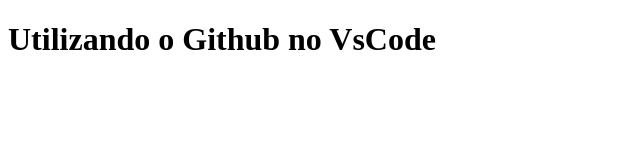
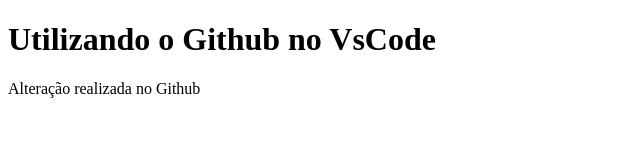
Before and after one commit to renatoomonteiro/Teste-github-vscode, a plain HTML site: page index.html in a window 1280 px wide. Shown: the whole page, without its empty margins (0-640 px from the left). Drawn offline with Linux system fonts and the light colour scheme.

Commit message:
Update index.html

```diff
--- a/index.html
+++ b/index.html
@@ -7,5 +7,6 @@
 </head>
 <body>
     <h1>Utilizando o Github no VsCode</h1>
+    <p>Alteração realizada no Github</p>
 </body>
 </html>
```
